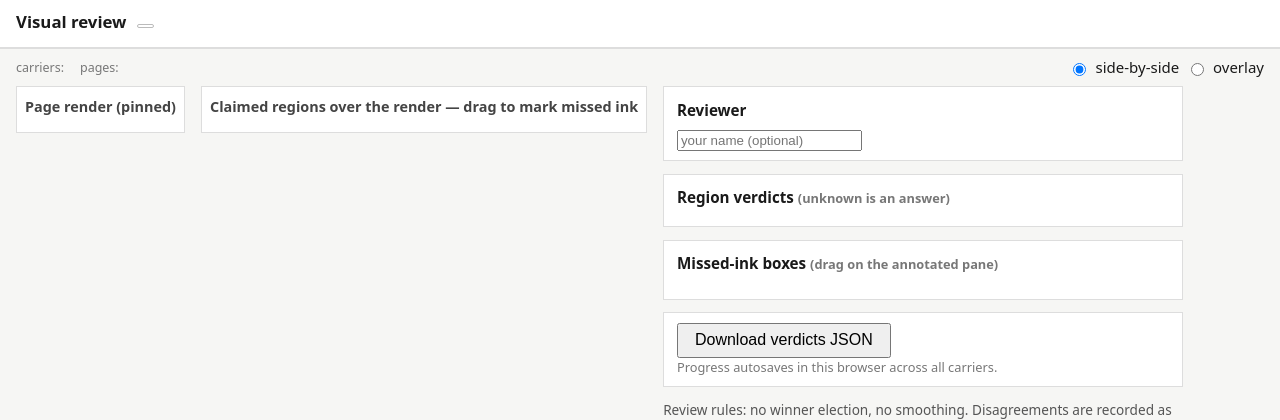
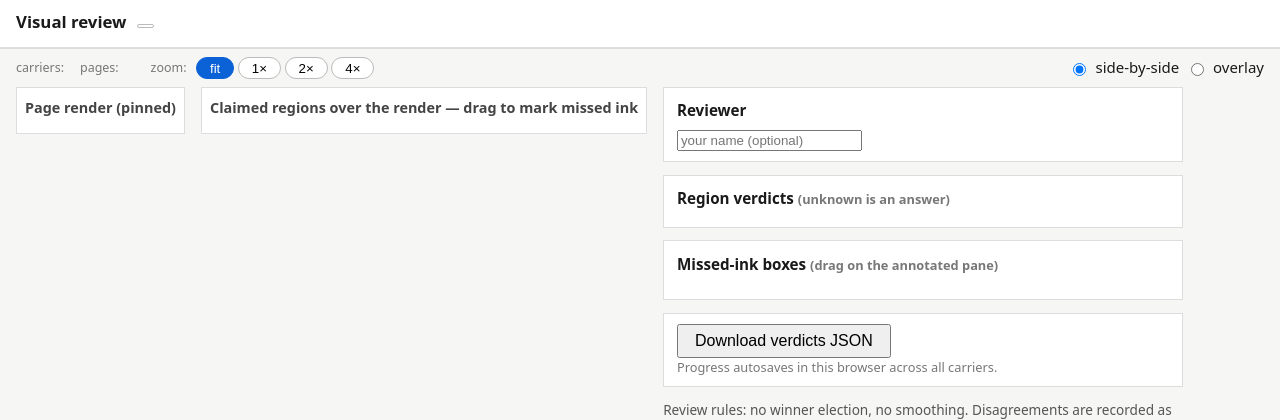
Before and after one commit to charly-vibes/sunset, a Python web app: template hitl/visual-review/templates/visual-review-spa.html in a window 1280 px wide. Shown: the top 420 px of the page. Run offline with Jinja, Linux system fonts and the light colour scheme; the template is opened without the code that fills it, so the values that code supplies are empty.

Commit message:
fix(visual-review): zoom controls + visible page boundary in the review SPA (owner report)
Owner defect: mostly-blank carrier pages (excerpt fixtures) displayed at
natural size in white-on-white panes — unreadable and looking broken.

- zoom pills (fit / 1x / 2x / 4x) in the nav; zoom sets the render width in
  px and lifts max-width so the render exceeds the pane; panes now scroll
  (max-width 50vw / max-height 85vh / overflow auto)
- visible page boundary (bordered, white-backed img) so the actual page
  extent is always distinguishable from the pane
- overlay rects stay aligned at any zoom: pctBox positions are %-based on
  the image extent and .wrap shrink-wraps the img; missed-ink drag point()
  is rect-relative (zoom-safe); pixelated rendering keeps zoomed pixels crisp
- TDD: contract test pins zoombar affordances + boundary + scrollable panes
  (RED confirmed first); 19/19 green; full script node --check clean;
  just spec-check ALL GATES PASSED (552 tests + 18 subtests, frozen 0.2 PASS 11)
- .visual-review/index.html rebuilt — browser refresh picks it up

```diff
--- a/hitl/visual-review/templates/visual-review-spa.html
+++ b/hitl/visual-review/templates/visual-review-spa.html
@@ -20,9 +20,11 @@
   .navlabel { color:#777; font-size:.78rem; margin-right:.2rem; }
   .views { margin-left:auto; display:flex; gap:.4rem; align-items:center; }
   main { display:flex; gap:1rem; padding:0 1rem 1rem; align-items:flex-start; flex-wrap:wrap; }
-  .pane { background:#fff; border:1px solid #ddd; padding:.5rem; position:relative; }
+  .pane { background:#fff; border:1px solid #ddd; padding:.5rem; position:relative;
+          max-width:calc(50vw - 1.5rem); max-height:85vh; overflow:auto; }
   .pane h2 { font-size:.9rem; margin:.1rem 0 .4rem; font-weight:600; color:#444; }
-  .pane img { display:block; max-width:100%; height:auto; image-rendering: pixelated; }
+  .pane img { display:block; max-width:100%; height:auto; image-rendering: pixelated;
+              border:1px solid #c9c9c9; background:#fff; }
   .wrap { position:relative; }
   .box { position:absolute; border:1.5px solid var(--accent); background:rgba(11,98,214,.12); }
   .box.expected-no-ink { border-color: var(--bad); background: rgba(198,40,40,.08); }
@@ -66,6 +68,13 @@
   <span class="navlabel">pages:</span>
   <span id="page-pills"></span>
   <span id="progress"></span>
+  <span class="navlabel">zoom:</span>
+  <span id="zoombar">
+    <button class="pill zoom active" data-zoom="fit">fit</button>
+    <button class="pill zoom" data-zoom="1">1&times;</button>
+    <button class="pill zoom" data-zoom="2">2&times;</button>
+    <button class="pill zoom" data-zoom="4">4&times;</button>
+  </span>
   <span class="views">
     <input type="radio" name="view" id="view-side" value="side-by-side" checked>
     <label for="view-side">side-by-side</label>
@@ -268,6 +277,18 @@ function imageFor(p) {
   return img;
 }
 
+let zoom = "fit";   // "fit" = capped by pane; "1"/"2"/"4" = natural-width multiple
+
+function applyZoom(img, p) {
+  if (zoom !== "fit" && p.width) {
+    img.style.width = Math.round(p.width * parseFloat(zoom)) + "px";
+    img.style.maxWidth = "none";   // zoom exceeds the pane; panes scroll
+  } else {
+    img.style.width = "";
+    img.style.maxWidth = "";
+  }
+}
+
 function pctBox(rect_px, p) {
   return {
     left: (rect_px[0] / p.width * 100) + "%",
@@ -289,8 +310,11 @@ function renderPanes() {
   clean.innerHTML = ""; ann.innerHTML = "";
   const overlayMode = document.getElementById("view-overlay").checked;
   document.getElementById("pane-clean").style.display = overlayMode ? "none" : "block";
-  clean.appendChild(imageFor(p));
+  const cleanImg = imageFor(p);
+  applyZoom(cleanImg, p);
+  clean.appendChild(cleanImg);
   const img = imageFor(p);
+  applyZoom(img, p);
   ann.appendChild(img);
   (p.regions || []).forEach(r => {
     if (!r.rect_px) return;
@@ -406,6 +430,14 @@ function renderAll() {
 function wireChrome() {
   document.getElementById("view-side").addEventListener("change", renderPanes);
   document.getElementById("view-overlay").addEventListener("change", renderPanes);
+  document.querySelectorAll("#zoombar .zoom").forEach(b => {
+    b.addEventListener("click", () => {
+      zoom = b.dataset.zoom;
+      document.querySelectorAll("#zoombar .zoom")
+        .forEach(x => x.classList.toggle("active", x === b));
+      renderPanes();
+    });
+  });
   document.getElementById("reviewer").addEventListener("input", save);
   document.getElementById("download").addEventListener("click", () => {
     const payload = buildVerdictJson(
```
Also changed, not shown: tests/tracer/test_visual_review_spa.py (+23 -0 lines).
